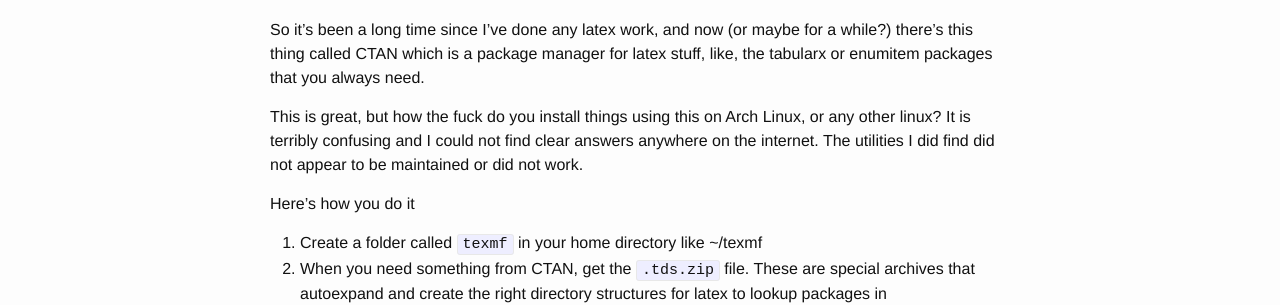
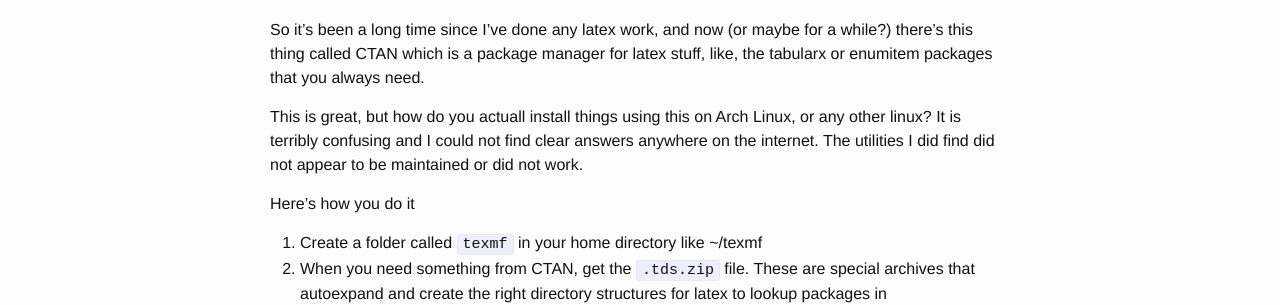
Before and after one commit to peterashwell/peterashwell.github.io, a Jekyll site: the page built from _posts/2015-10-05-fucking-ctan.markdown, in a window 1280 px wide. Shown: the part 182-487 px from the top of the page. Built offline with Jekyll 4.4.1, drawn with Linux system fonts in a browser that asks for light colours.

Commit message:
Remove swear words :):):)

```diff
--- a/_posts/2015-10-05-fucking-ctan.markdown
+++ b/_posts/2015-10-05-fucking-ctan.markdown
@@ -7,7 +7,7 @@ categories: ctan latex xelatex
 
 So it's been a long time since I've done any latex work, and now (or maybe for a while?) there's this thing called CTAN which is a package manager for latex stuff, like, the tabularx or enumitem packages that you always need.
 
-This is great, but how the fuck do you install things using this on Arch Linux, or any other linux? It is terribly confusing and I could not find clear answers anywhere on the internet. The utilities I did find did not appear to be maintained or did not work.
+This is great, but how do you actuall install things using this on Arch Linux, or any other linux? It is terribly confusing and I could not find clear answers anywhere on the internet. The utilities I did find did not appear to be maintained or did not work.
 
 Here's how you do it
 
```
